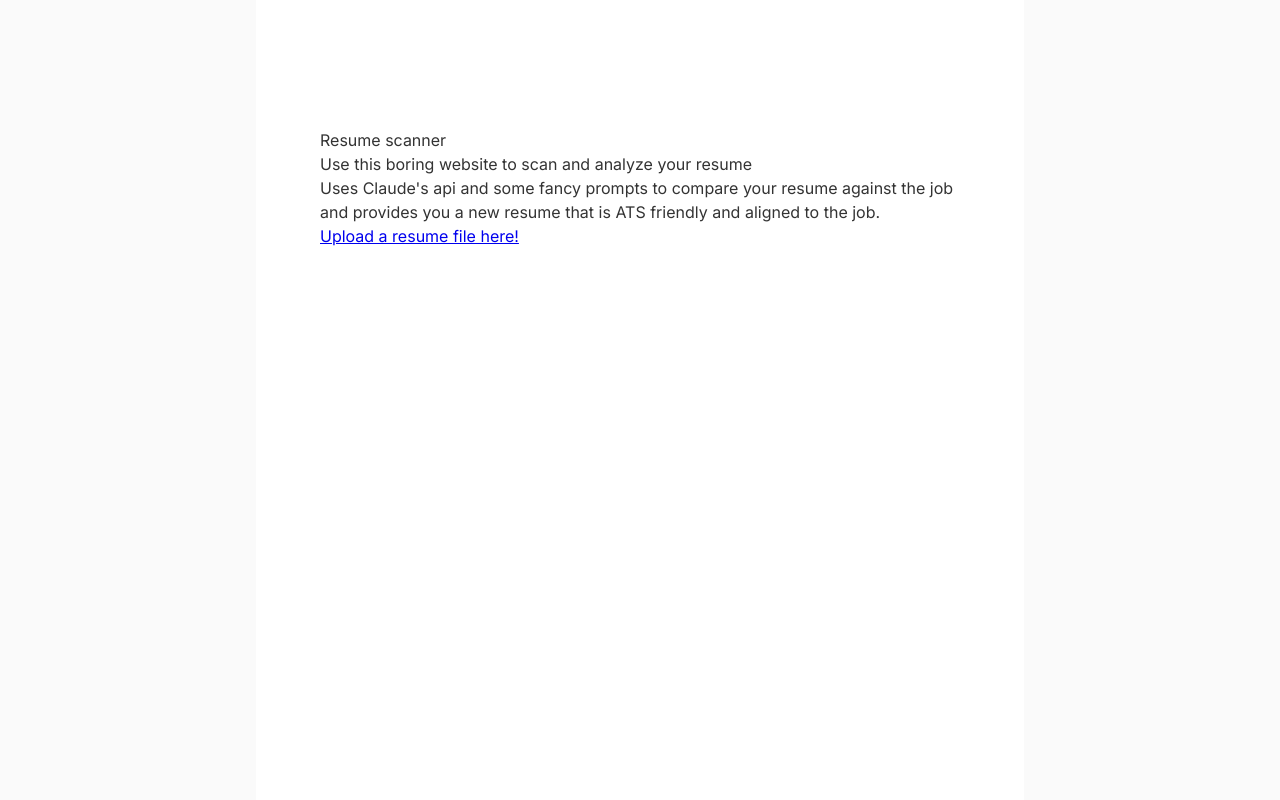
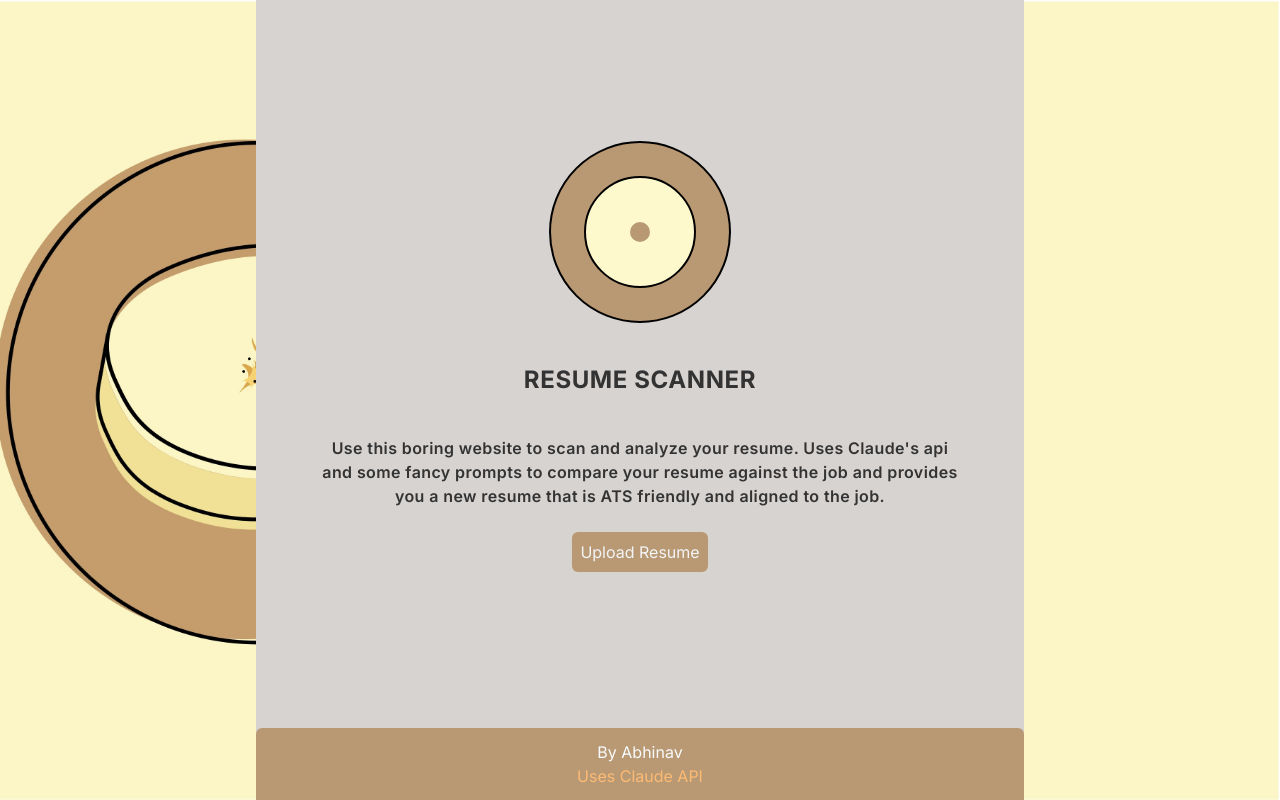
Before and after one commit to abhinavsingh1311/resume-scanner, a Next.js app in the folder resume-scanner/: page / in a window 1280 px wide. Built offline with nearby package versions, Linux system fonts and the light colour scheme.

Commit message:
Feat: frontend improved for home page

```diff
--- a/resume-scanner/src/app/layout.tsx
+++ b/resume-scanner/src/app/layout.tsx
@@ -12,6 +12,8 @@ export default function RootLayout({ children }: { children: React.ReactNode })
   return (
     <html lang="en">
       <head>
+        <meta name="viewport" content="width=device-width, initial-scale=1.0" />
+
         <link rel="preconnect" href="https://fonts.googleapis.com" />
         <link rel="preconnect" href="https://fonts.gstatic.com" crossOrigin="anonymous" />
         <link href="https://fonts.googleapis.com/css2?family=Inter:wght@300;400;500;600;700&display=swap" rel="stylesheet" />
--- a/resume-scanner/src/app/page.tsx
+++ b/resume-scanner/src/app/page.tsx
@@ -1,24 +1,38 @@
 import Link from "next/link";
-
+import Image from "next/image";
 export default function Home() {
   return (
-    <div className="flex min-h-screen items-center justify-center bg-zinc-50 font-sans dark:bg-black">
-      <main className="flex min-h-screen w-full max-w-3xl flex-col items-center justify-between py-32 px-16 bg-white dark:bg-black sm:items-start">
-        <div>
-          <div>
-            <h1>Resume scanner</h1>
-            <p>Use this boring website to scan and analyze your resume <br />
+    <div className="h-screen flex flex-col items-center bg-amber-50 bg-[url(/bg-leaves.jpg)] bg-right bg-cover dark:bg-black">
+      <div className="flex flex-col h-full w-full max-w-3xl bg-stone-300">
+        <main className="flex-1 flex flex-col items-center justify-center p-4 lg:px-16">
+          <div className="flex flex-col items-center">
+            <Image src="/breadSlice.svg" alt="Logo" width={200} height={200} priority />
+            <h1 className="font-bold text-2xl tracking-wide uppercase p-8 text-center text-brown-700">
+              Resume scanner
+            </h1>
+          </div>
+          <div className="w-full flex justify-center">
+            <p className="font-semibold text-center tracking-wide mt-2 text-brown-500">
+              Use this boring website to scan and analyze your resume.
               Uses Claude&apos;s api and some fancy prompts to compare your resume against the job and provides you a new resume that is ATS friendly and aligned to the job.
             </p>
           </div>
-          <div className="">
-            <Link href='/resume' style={{ textDecoration: "underline", color: "LinkText", cursor: "pointer" }} >
-              Upload a resume file here!
+          <div className="w-full flex justify-center mt-6 mb-6">
+            <Link href='/resume' className="text-center p-2 rounded-md bg-primary text-gray-100 hover:bg-secondary hover:text-[saddlebrown] focus:outline-2 focus:outline-offset-2 cursor-pointer">
+              Upload Resume
             </Link>
           </div>
-        </div>
+        </main>
 
-      </main>
+        <footer className="flex flex-col items-center w-full bg-brown rounded-t-md p-3">
+          <p className="text-slate-50">
+            By <Link href="https://github.com/abhinavsingh1311" target="_blank" className="hover:text-[saddlebrown]">Abhinav</Link>
+          </p>
+          <p className="text-orange-300">
+            Uses <Link href="https://console.anthropic.com" target="_blank" className="hover:text-[orange]">Claude API</Link>
+          </p>
+        </footer>
+      </div>
     </div>
   );
 }
--- a/resume-scanner/src/app/resume/page.jsx
+++ b/resume-scanner/src/app/resume/page.jsx
@@ -100,7 +100,7 @@ export default function ResumePage() {
                         <h2>Tailored resume here: </h2>
                         <pre className='whitespace-pre-wrap'>{tailoredResume}</pre>
                         <button
-                            className='btn-secondary'
+                            className='btn-secondary hover:bg-'
                             onClick={() => {
                                 const baseName = selectedFile.name.replace(/\.(pdf|docx)$/i, '');
                                 handleDownload(tailoredResume, `${baseName}.docx`);
```
Also changed, not shown: resume-scanner/public/bg-leaves.jpg (added), resume-scanner/public/breadSlice.svg (added).
